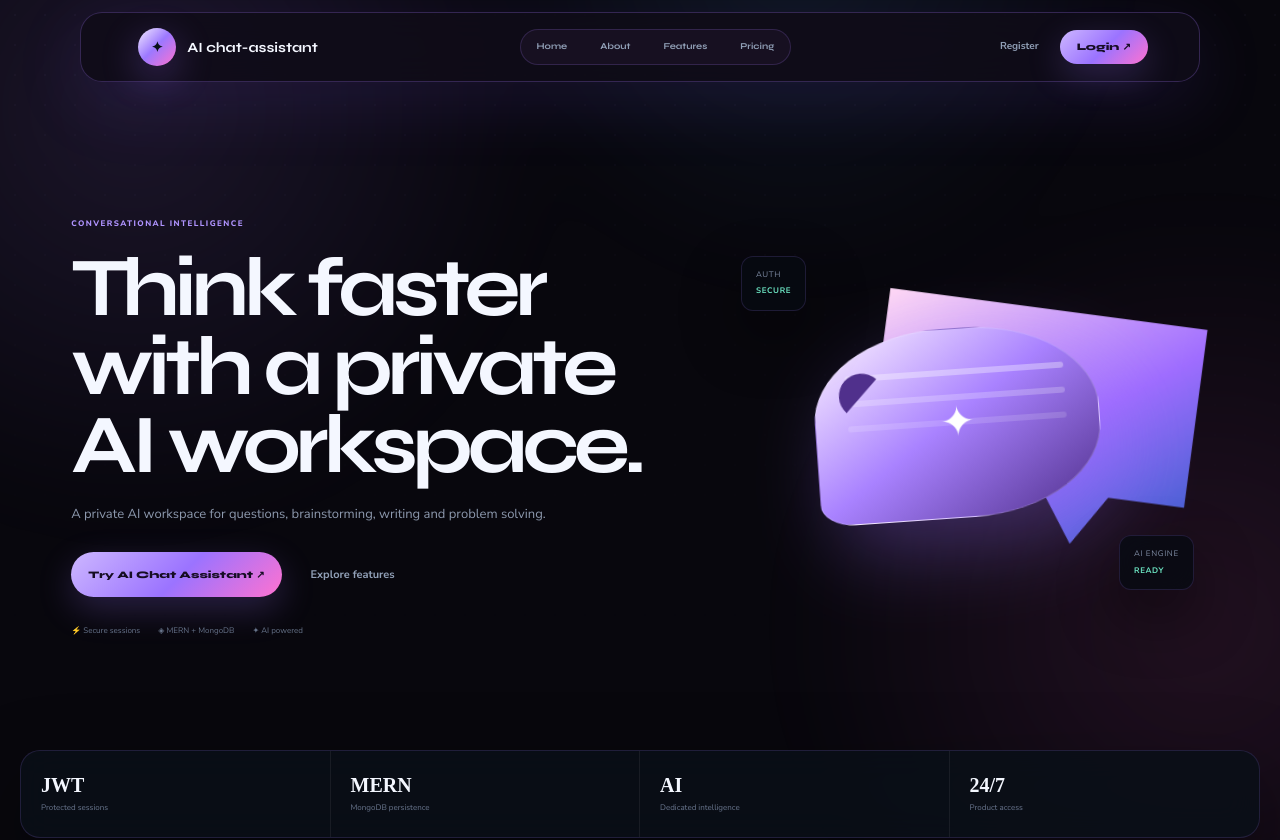
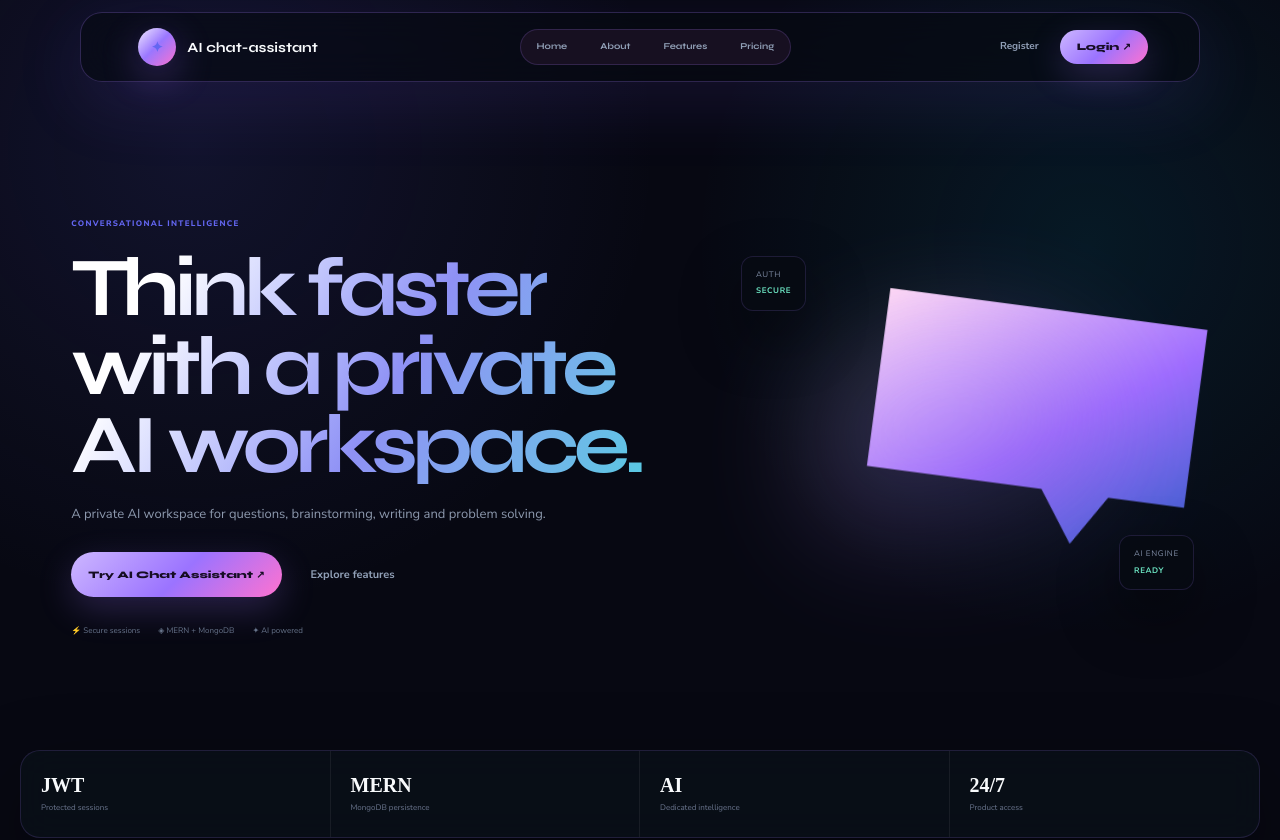
Before and after one commit to Siddharthsingh123456/ai-chat-assistant, a React (Vite) app: page / in a window 1280 px wide. Shown: the top 840 px of the page. Built offline with nearby package versions, Linux system fonts and the light colour scheme.

Commit message:
feat: upgrade AI product visual system

```diff
--- a/src/styles.css
+++ b/src/styles.css
@@ -75,3 +75,41 @@
 .passwordField{display:flex!important;gap:7px!important}.passwordToggle{border:1px solid #a27aff32!important;border-radius:999px!important;background:#171021!important;color:#d5c3ff!important}
 footer{max-width:1050px!important;margin:72px auto 0!important;padding:24px!important;display:flex!important;align-items:center!important;justify-content:space-between!important;gap:20px!important;border:1px solid #a27aff35!important;border-radius:28px!important;background:linear-gradient(135deg,#151020f2,#0d0915f2)!important;box-shadow:0 22px 65px #6d42ff20!important}
 footer b{font:800 15px "Syne"!important;color:#f2eaff!important}footer span{font:500 8px "Nunito Sans"!important;color:#9587aa!important}footer span:last-child{color:#c0a8ff!important}
+
+
+/* Premium AI Product System — #6366f1 / #06b6d4 */
+:root{--ai-accent:#6366f1;--ai-accent-2:#06b6d4;--ai-bg:#070812;--ai-surface:rgba(17,20,38,.62);--ai-border:rgba(255,255,255,.11);--ai-text:#f8fafc;--ai-muted:#9ca3af;--ai-radius:22px;--ai-shadow:0 24px 80px rgba(0,0,0,.34)}
+html{scroll-behavior:smooth}
+body{background:var(--ai-bg);color:var(--ai-text);overflow-x:hidden}
+.site{position:relative;isolation:isolate;min-height:100vh;background:radial-gradient(circle at 15% 15%,color-mix(in srgb,var(--ai-accent) 12%,transparent),transparent 34%),radial-gradient(circle at 85% 25%,color-mix(in srgb,var(--ai-accent-2) 10%,transparent),transparent 30%),var(--ai-bg)}
+.ai-ambient{position:fixed;inset:0;z-index:-1;pointer-events:none;overflow:hidden}
+.orb{position:absolute;border-radius:50%;filter:blur(55px);opacity:.22;animation:orbFloat 12s ease-in-out infinite}
+.orb-a{width:360px;height:360px;background:var(--ai-accent);left:-100px;top:12vh}.orb-b{width:300px;height:300px;background:var(--ai-accent-2);right:-90px;top:40vh;animation-delay:-4s}.orb-c{width:220px;height:220px;background:var(--ai-accent);left:45%;bottom:-80px;animation-delay:-7s}
+.ai-grid{position:absolute;inset:0;opacity:.15;background-image:linear-gradient(rgba(255,255,255,.055) 1px,transparent 1px),linear-gradient(90deg,rgba(255,255,255,.055) 1px,transparent 1px);background-size:70px 70px;mask-image:linear-gradient(to bottom,black,transparent 85%);transform:perspective(700px) rotateX(62deg) translateY(28%) scale(1.4);transform-origin:bottom}
+.particle-field{position:absolute;inset:0;background-image:radial-gradient(circle at 10% 20%,var(--ai-accent) 0 1px,transparent 2px),radial-gradient(circle at 70% 35%,var(--ai-accent-2) 0 1px,transparent 2px),radial-gradient(circle at 35% 80%,rgba(255,255,255,.7) 0 1px,transparent 2px),radial-gradient(circle at 90% 75%,var(--ai-accent) 0 1px,transparent 2px);background-size:240px 240px,310px 310px,190px 190px,270px 270px;opacity:.3;animation:particles 20s linear infinite}
+.nav{position:sticky;top:12px;z-index:50;margin:12px auto;max-width:1240px;border:1px solid var(--ai-border);background:rgba(8,10,20,.62)!important;backdrop-filter:blur(22px);-webkit-backdrop-filter:blur(22px);box-shadow:0 12px 45px rgba(0,0,0,.2);border-radius:18px;transition:.35s}
+.nav.navScrolled{background:rgba(8,10,20,.82)!important;border-color:color-mix(in srgb,var(--ai-accent) 35%,var(--ai-border))}
+.nav button{transition:transform .2s ease,color .2s ease,background .2s ease}
+.logo span{color:var(--ai-accent);text-shadow:0 0 22px var(--ai-accent)}
+.primary{background:linear-gradient(135deg,var(--ai-accent),var(--ai-accent-2))!important;border:0!important;box-shadow:0 12px 34px color-mix(in srgb,var(--ai-accent) 28%,transparent)!important}
+.primary:hover{transform:translateY(-3px)!important;box-shadow:0 18px 42px color-mix(in srgb,var(--ai-accent) 38%,transparent)!important}
+.ghost:hover{border-color:color-mix(in srgb,var(--ai-accent) 55%,white 5%)!important;color:#fff!important}
+.card,.featureCard,.pricingCard,.tool,.result,.authCard,.quizCard,.workspaceHead{border:1px solid var(--ai-border)!important;background:linear-gradient(145deg,rgba(255,255,255,.075),rgba(255,255,255,.025))!important;backdrop-filter:blur(18px);-webkit-backdrop-filter:blur(18px);box-shadow:var(--ai-shadow);border-radius:var(--ai-radius)!important}
+.card:hover,.featureCard:hover,.pricingCard:hover,.tool:hover,.result:hover{transform:translateY(-7px) rotateX(.5deg);border-color:color-mix(in srgb,var(--ai-accent) 40%,var(--ai-border))!important;box-shadow:0 30px 90px color-mix(in srgb,var(--ai-accent) 12%,transparent)}
+input,textarea,select{border-color:var(--ai-border)!important;background:rgba(4,7,16,.55)!important;color:var(--ai-text)!important;transition:border-color .2s,box-shadow .2s,transform .2s}
+input:focus,textarea:focus,select:focus{outline:none!important;border-color:var(--ai-accent)!important;box-shadow:0 0 0 4px color-mix(in srgb,var(--ai-accent) 12%,transparent),0 0 28px color-mix(in srgb,var(--ai-accent) 12%,transparent)!important}
+.eyebrow{color:var(--ai-accent)!important;letter-spacing:.16em}
+h1{background:linear-gradient(120deg,#fff 15%,color-mix(in srgb,var(--ai-accent) 72%,white) 55%,color-mix(in srgb,var(--ai-accent-2) 70%,white));-webkit-background-clip:text;background-clip:text;color:transparent}
+.themeToggle{margin-left:8px;border:1px solid var(--ai-border);background:rgba(255,255,255,.06);color:#fff;border-radius:12px;width:40px;height:40px;cursor:pointer}
+.scrollReveal{opacity:0;transform:translateY(24px);transition:opacity .7s ease,transform .7s cubic-bezier(.2,.8,.2,1)}
+.scrollReveal.isVisible{opacity:1;transform:none}
+.microInteractive{transform-style:preserve-3d;transition:transform .25s ease,box-shadow .25s ease,border-color .25s ease}
+.magnetic{will-change:transform}
+.light{--ai-bg:#f5f7fb;--ai-surface:rgba(255,255,255,.72);--ai-text:#101525;--ai-muted:#596273;--ai-border:rgba(15,23,42,.12)}
+.light .site{background:radial-gradient(circle at 10% 10%,color-mix(in srgb,var(--ai-accent) 11%,transparent),transparent 32%),#f5f7fb}
+.light .nav{background:rgba(255,255,255,.7)!important}.light .nav button,.light .themeToggle{color:#111827}
+.light input,.light textarea,.light select{background:rgba(255,255,255,.75)!important;color:#111827!important}
+@keyframes orbFloat{0%,100%{transform:translate3d(0,0,0) scale(1)}50%{transform:translate3d(40px,-28px,0) scale(1.08)}}
+@keyframes particles{from{transform:translate3d(0,0,0)}to{transform:translate3d(35px,-70px,0)}}
+@media(max-width:700px){.nav{top:6px;margin:6px 10px;border-radius:15px}.ai-grid{background-size:48px 48px}.orb{filter:blur(70px);opacity:.16}.tool,.result{border-radius:18px!important}.themeToggle{width:36px;height:36px}}
+@media(prefers-reduced-motion:reduce){*,*::before,*::after{animation:none!important;scroll-behavior:auto!important;transition:none!important}.scrollReveal{opacity:1;transform:none}}
```
